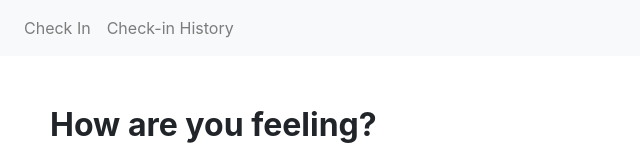
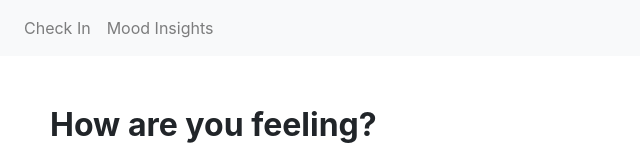
Before and after one commit to mattcleary55/unmind-mood-tracker, a React (Create React App) app: page / in a window 1280 px wide. Shown: the top 160 px of the page, without its empty margins (0-640 px from the left). Built offline with nearby package versions, Linux system fonts and the light colour scheme.

Commit message:
changed checkin history page to mood insights

```diff
--- a/src/App.tsx
+++ b/src/App.tsx
@@ -1,7 +1,7 @@
 import React from 'react';
 import { BrowserRouter as Router, Switch, Route } from 'react-router-dom';
 
-import { CheckIn, CheckInHistory } from './pages';
+import { CheckIn, MoodInsights } from './pages';
 import { NavigationBar } from './components/NavBar';
 
 function App() {
@@ -11,8 +11,8 @@ function App() {
         <NavigationBar />
 
         <Switch>
-          <Route path='/checkin-history'>
-            <CheckInHistory />
+          <Route path='/mood-insights'>
+            <MoodInsights />
           </Route>
 
           <Route path='/'>
--- a/src/components/NavBar.tsx
+++ b/src/components/NavBar.tsx
@@ -6,7 +6,7 @@ export const NavigationBar: React.FC = () => (
     <Nav className='mr-auto'>
       <Nav.Link href='/'>Check In</Nav.Link>
 
-      <Nav.Link href='/checkin-history'>Check-in History</Nav.Link>
+      <Nav.Link href='/mood-insights'>Mood Insights</Nav.Link>
     </Nav>
   </Navbar>
 );
--- a/src/components/SubmitCheckInButton.tsx
+++ b/src/components/SubmitCheckInButton.tsx
@@ -27,7 +27,7 @@ const SubmitCheckInButton: React.FC<RouteComponentProps & Props> = (props) => {
           await logCheckInHistory(
             formatCheckInData(moodRating, commentText, feelingDescriptions)
           );
-          history.push('/checkin-history');
+          history.push('/mood-insights');
         }}
       >
         Log Check-In
--- a/src/pages/CheckInHistory.tsx
+++ b/src/pages/MoodInsights.tsx
@@ -3,7 +3,7 @@ import React from 'react';
 import { useGetCheckInHistory } from '../hooks';
 import { Summary, CheckInHistory, Spinner } from '../components';
 
-const CheckInHistoryPage: React.FC = () => {
+const MoodInsightsPage: React.FC = () => {
   const { checkInHistory, loading } = useGetCheckInHistory();
 
   const wrapperStyle = { margin: 50 };
@@ -23,4 +23,4 @@ const CheckInHistoryPage: React.FC = () => {
   );
 };
 
-export default CheckInHistoryPage;
+export default MoodInsightsPage;
--- a/src/pages/index.ts
+++ b/src/pages/index.ts
@@ -1,2 +1,2 @@
 export { default as CheckIn } from './CheckIn';
-export { default as CheckInHistory } from './CheckInHistory';
+export { default as MoodInsights } from './MoodInsights';
```
Also changed, not shown: 1 other file (tests, documents, lock files or other folders).
